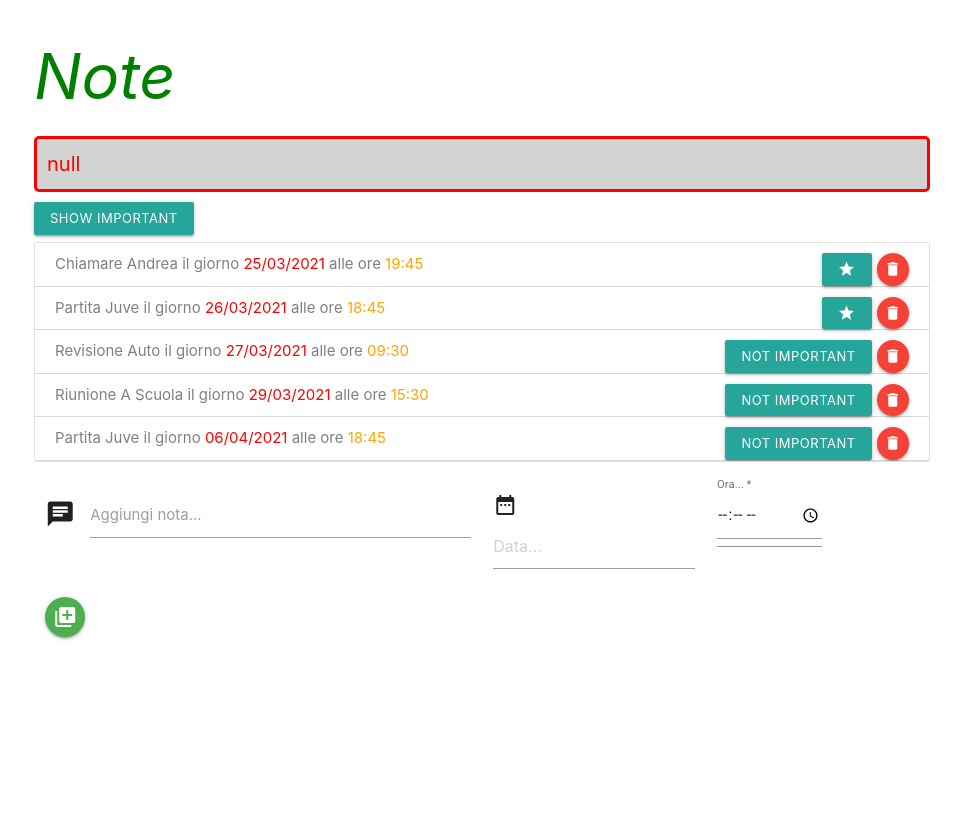
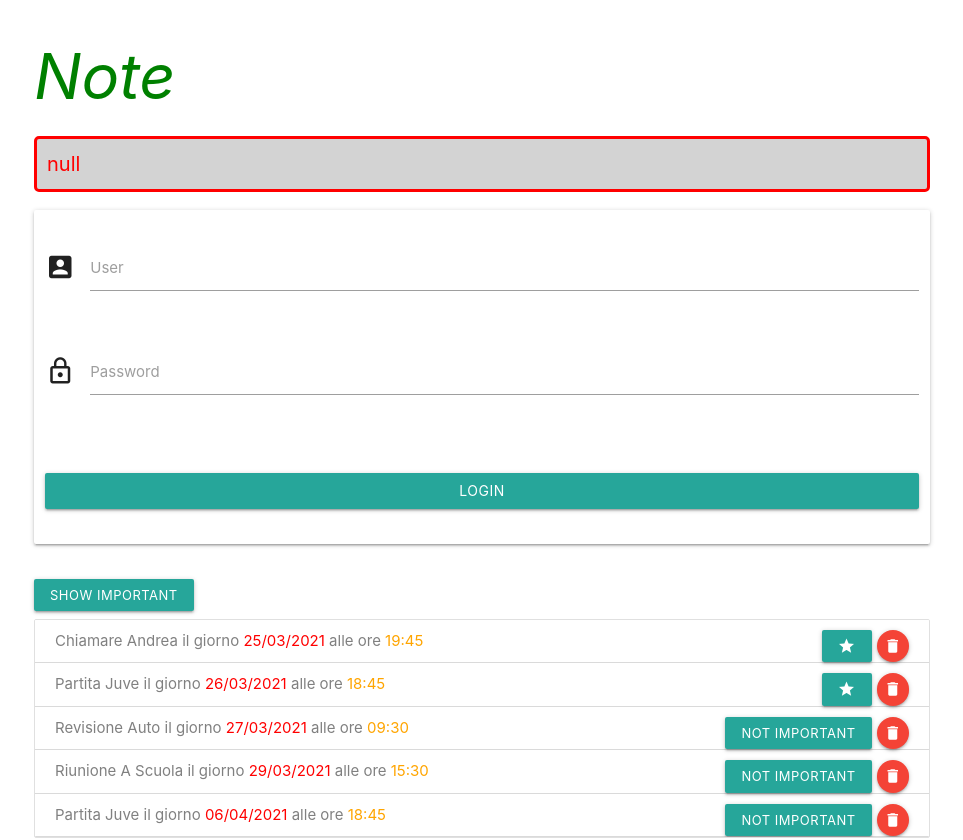
Before and after one commit to freewebsolution/ReactHooks, a React (Create React App) app in the folder notes/: page / in a window 1280 px wide. Shown: the top 840 px of the page, without its empty margins (158-1121 px from the left). Before the commit the page ends 800 px from the top, so only its background shows below. Built offline with nearby package versions, Linux system fonts and the light colour scheme; data requests are answered from the project's data file.

Commit message:
Gestione accesso

```diff
--- a/notes/package.json
+++ b/notes/package.json
@@ -10,6 +10,7 @@
     "@testing-library/react": "^11.2.5",
     "@testing-library/user-event": "^12.8.3",
     "axios": "^0.21.1",
+    "json-server": "^0.16.3",
     "moment": "^2.29.1",
     "react": "^17.0.1",
     "react-datepicker": "^3.6.0",
@@ -24,8 +25,10 @@
     "build": "react-scripts build",
     "test": "react-scripts test",
     "eject": "react-scripts eject",
-    "json-server": "json-server -p 3008 --watch db.json"
+    "json-server": "json-server -p 3008 --watch db.json",
+    "stop": "taskkill -F -IM node.exe"
   },
+  "proxy": "http://127.0.0.1:3001",
   "eslintConfig": {
     "extends": [
       "react-app",
--- a/notes/src/App.js
+++ b/notes/src/App.js
@@ -14,6 +14,8 @@ const App = (props) => {
   const [newOur, setNewOur] = useState('')
   const [showAll, setShowAll] = useState(true)
   const [errorMessage, setErrorMessage] = useState('null')
+  const [username, setUsername] = useState('')
+  const [password, setPassword] = useState('')
 
   useEffect(() => {
     noteService
@@ -86,6 +88,11 @@ const App = (props) => {
     setNewOur(e.target.value)
   }
 
+  const handleLogin = (event) => {
+    event.preventDefault()
+    console.log('logging in whit', username, password)
+  }
+
   const noteToShow = showAll
     ? note
     : note.filter(nota => nota.important)
@@ -93,6 +100,47 @@ const App = (props) => {
     <div className="container">
       <h1>Note</h1>
       <Notification message={errorMessage} />
+      <div id="login-page" className="row">
+        <div className="col s12 z-depth-6 card-panel">
+          <form className="login-form">
+            <div className="row">
+            </div>
+            <div className="row">
+              <div className="input-field col s12">
+                <i className="material-icons prefix">account_box</i>
+                <input
+                  className="validate"
+                  id="user"
+                  type="text"
+                  name='Username'
+                  value={username}
+                  onChange={({target}) => setUsername(target.value)}
+                />
+                <label htmlFor="user" data-error="wrong" data-success="right">User</label>
+              </div>
+            </div>
+            <div className="row">
+              <div className="input-field col s12">
+                <i className="material-icons prefix">lock_outline</i>
+                <input id="password"
+                 type="password"
+                 value={password}
+                 name='Password'
+                 onChange={({target})=> setPassword(target.value)}
+                  />
+                <label htmlFor="password">Password</label>
+              </div>
+            </div>
+            <div className="row">
+            </div>
+            <div className="row">
+              <div className="input-field col s12">
+                <button type="submit" className="btn waves-effect waves-light col s12">Login</button>
+              </div>
+            </div>
+          </form>
+        </div>
+      </div>
       <button className='waves-effect waves-light btn-small' onClick={() => setShowAll(!showAll)}>
         show {showAll ? 'important' : 'all'}
       </button>
--- a/package.json
+++ /dev/null
@@ -1,5 +0,0 @@
-{
-  "dependencies": {
-    "axios": "^0.21.1"
-  }
-}
```
Also changed, not shown: 2 other files (tests, documents, lock files or other folders).
